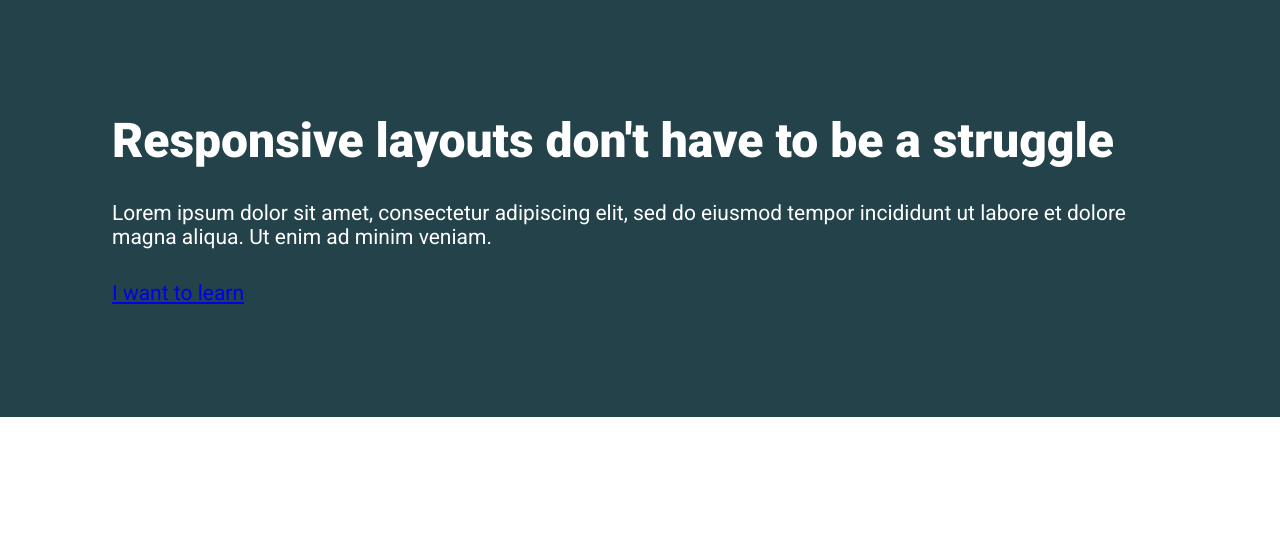
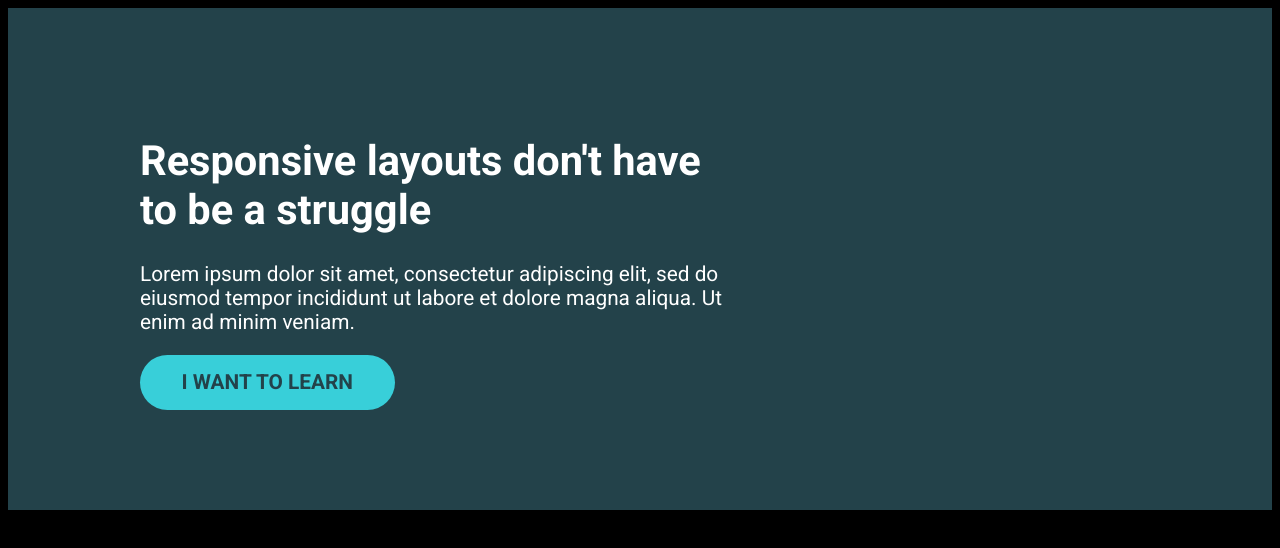
Before and after one commit to v24dao/Conquering-Responsive-Layouts, a plain HTML site: page challenge03/index.html in a window 1280 px wide. Drawn offline with Linux system fonts and the light colour scheme.

Commit message:
Added notes and removed unneccesary code

```diff
--- a/challenge03/style.css
+++ b/challenge03/style.css
@@ -1,54 +1,48 @@
 /* Base Reset */
-
 *,
 *::before,
 *::after {
   box-sizing: border-box;
 }
 
-* {
-  margin: 0;
-  padding: 0;
-  font: inherit;
+body {
+  min-height: 100vh;
+  font-family: 'Roboto', sans-serif;
+  font-size: 1.3rem;
+  background-color: black;
 }
 
-body {
-  min-height: 100vh;
-  font-size: 21px;
-  font-family: 'Roboto', sans-serif;
-  color: white;
+/* Main code */
+.container {
+  /* % of the parent. In this case, the hero */
+  width: 80%;
+  max-width: 1000px;
+  /* Margin 0 auto so that we have things centered on the screen */
+  margin: 0 auto;
+  /* border: 2px solid yellow; */
 }
 
-img,
-picture,
-svg,
-video {
-  display: block;
-  max-width: 100%;
+.hero {
+  /* Setting padding all around is good at particular screen sizes, but looks bad when we have a really big or really small screen.
+  This is why we're only setting padding top/bottom on the hero.
+  We will then utilise a container to set padding left/right! */
+  padding: 100px 0;
+  background-color: #23424a;
+  color: #fff;
 }
 
-.container {
-  background-color: #23424a;
-  padding: 7rem;
+.hero__text {
+  width: 60%;
+  /* border: 1px solid pink; */
 }
 
-.container-left {
-  width: 50%;
+.btn {
+  display: inline-block;
+  text-decoration: none;
+  text-transform: uppercase;
+  color: #23424a;
+  font-weight: 700;
+  background-color: #38cfd9;
+  padding: 0.75em 2em;
+  border-radius: 100px;
 }
-
-h1 {
-  font-size: 48px;
-  font-weight: 900;
-}
-
-p {
-  padding: 2rem 0;
-  font-weight: 400;
-}
-
-button {
-  background-color: #38cfd9;
-  padding: 1rem 2rem;
-  border-radius: 2rem;
-  border: none;
-}
```
